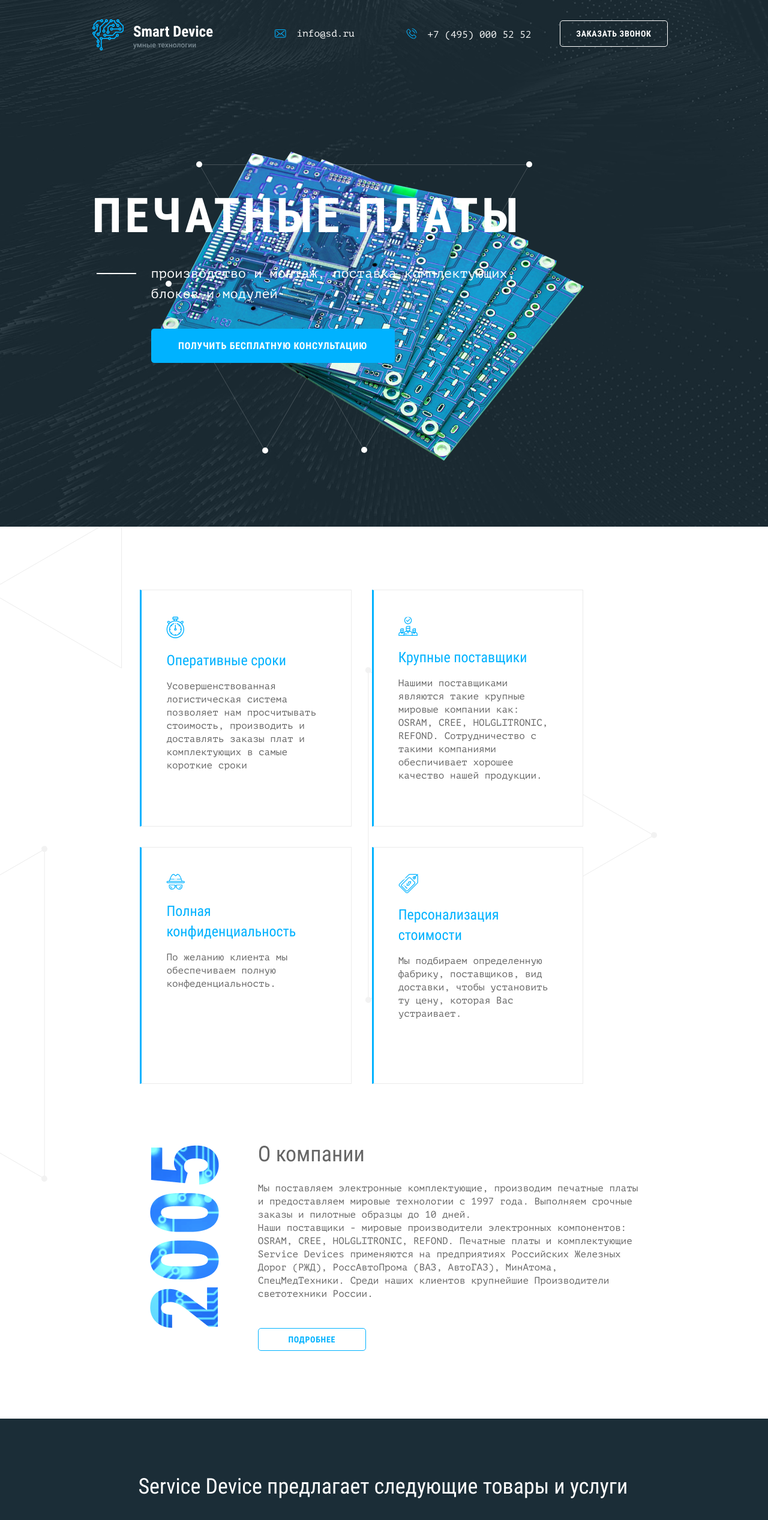
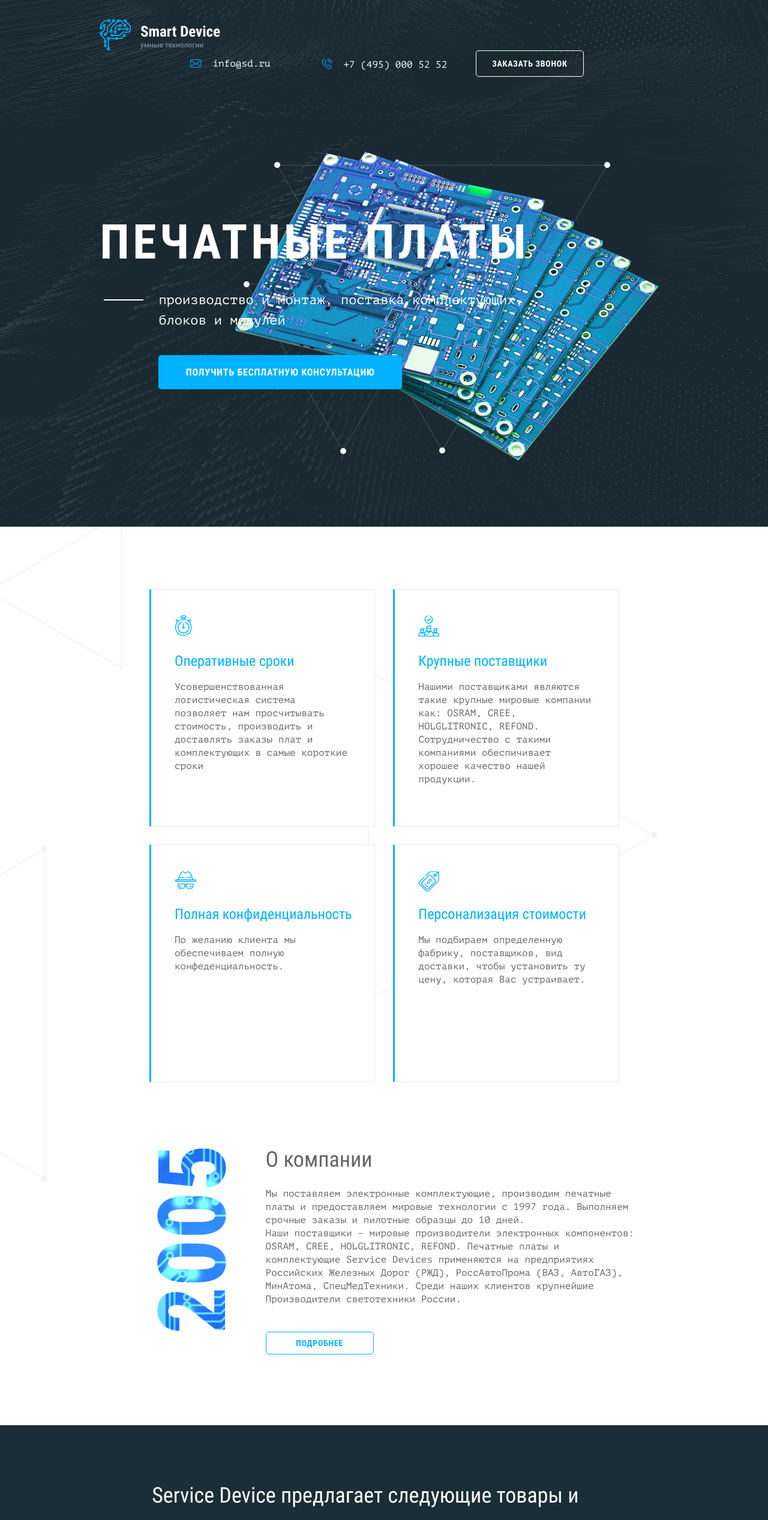
Before and after one commit to StasyaShu/smart-device, a website: page source/index.html in a window 1280 px wide. Shown: the top 2534 px of the page at 60% size. Drawn offline with nearby package versions, Linux system fonts and the light colour scheme; files that its build step writes are made by us from their sources; files whose address does not match are found by name.

Commit message:
PP desktop corr

```diff
--- a/source/sass/blocks/about.scss
+++ b/source/sass/blocks/about.scss
@@ -1,5 +1,5 @@
 .about {
-  margin: 0 0 113px 0;
+  margin: 0 0 118px 0;
 
   @media (max-width: 1023px) {
     margin: 0 0 70px 0;
@@ -7,7 +7,7 @@
 }
 
 .about__wrapper {
-  padding: 46px 16% 0;
+  padding: 57px 17% 0;
   position: relative;
 
   @media (max-width: 1023px) {
@@ -17,8 +17,8 @@
 
 .about__wrapper picture {
   position: absolute;
-  top: 49px;
-  left: 17%;
+  top: 56px;
+  left: 18%;
   z-index: -1;
 
   @media (max-width: 1023px) {
@@ -77,9 +77,9 @@
   display: grid;
   grid-template-rows: auto auto;
   grid-template-columns: 1fr;
-  grid-row-gap: 25px;
+  grid-row-gap: 24px;
   display: block;
-  margin: 0 0 46px 0;
+  margin: 0 0 43px 0;
   padding: 0;
   font-size: 16px;
   line-height: 22px;
--- a/source/sass/blocks/ads.scss
+++ b/source/sass/blocks/ads.scss
@@ -26,12 +26,12 @@
 }
 
 .ads__wrapper {
-  padding: 113px 18% 0;
+  padding: 113px 20% 0;
   display: grid;
-  grid-template-columns: 43% 43%;
+  grid-template-columns: 49% 49%;
   grid-template-rows: 1fr 1fr;
-  gap: 34px;
-  transform: translate(3px, -8px);
+  gap: 30px;
+  transform: translate(-7px, -9px);
 
   @media (max-width: 1023px) {
     padding: 100px 4% 0;
@@ -68,7 +68,7 @@
 
 .ads__wrapper div {
   cursor: pointer;
-  padding: 44px 41px 73px 41px;
+  padding: 43px 36px 67px 39px;
   border: 1px solid $grey-light;
   border-left: 3px solid $blue;
   background-color: $white;
@@ -93,7 +93,30 @@
 
 .ads__wrapper svg {
   fill: $blue;
-  margin: 0 0 15px 0;
+}
+
+.ads__time svg {
+  width: 29px;
+  height: 35px;
+  margin: 0 0 20px 0;
+}
+
+.ads__suppliers svg {
+  width: 35px;
+  height: 35px;
+  margin: 0 0 20px 0;
+}
+
+.ads__private svg {
+  width: 36px;
+  height: 31px;
+  margin: 0 0 20px;
+}
+
+.ads__price svg {
+  width: 35px;
+  height: 35px;
+  margin: 0 0 16px;
 }
 
 .ads__wrapper span {
--- a/source/sass/blocks/callback.scss
+++ b/source/sass/blocks/callback.scss
@@ -13,7 +13,7 @@
 }
 
 .callback__wrapper {
-  padding: 0 25% 0;
+  padding: 0 19% 0;
   display: flex;
   flex-wrap: wrap;
   justify-content: flex-end;
@@ -80,7 +80,7 @@
   display: flex;
   flex-direction: column;
   max-width: 570px;
-  transform: translate(-6px, 0px);
+  transform: translate(-17px,0);
 
   @media (max-width: 1023px) {
     max-width: 100%;
@@ -89,11 +89,12 @@
 
 .callback__content h2 {
   display: block;
-  margin: 0 0 8px 0;
+  margin: 0 0 4px 0;
   padding: 0;
   font-size: 36px;
   line-height: 51px;
   color: $white;
+  transform: translate(1px, -3px);
 
   @include roboto-regular;
 
--- a/source/sass/blocks/footer-copyright.scss
+++ b/source/sass/blocks/footer-copyright.scss
@@ -3,7 +3,6 @@
   grid-row: 2 / -1;
   position: relative;
   margin: 34px 0 0 0;
-  padding: 0 150px 0 0;
 
   @media (max-width: 767px) {
     margin: 0;
--- a/source/sass/blocks/footer-navigation.scss
+++ b/source/sass/blocks/footer-navigation.scss
@@ -1,8 +1,9 @@
 .footer-navigation__wrapper {
   display: grid;
-  grid-template-columns: 0.7fr 0.6fr;
+  grid-template-columns: .9fr .6fr;
   grid-template-rows: min-content 1fr;
-  grid-column-gap: 52px;
+  grid-column-gap: 100px;
+  transform: translate(34px, -2px);
 
   @media (max-width: 767px) {
     display: flex;
@@ -29,15 +30,6 @@
     bottom: 22px;
     left: -121px;
   }
-}
-
-.footer-navigation__wrapper h3 {
-  display: block;
-  padding-left: 35px;
-}
-
-.footer-navigation__wrapper div {
-  padding-left: 34px;
 }
 
 .footer-navigation__wrapper h3:first-of-type {
--- a/source/sass/blocks/page-footer.scss
+++ b/source/sass/blocks/page-footer.scss
@@ -5,12 +5,12 @@
 }
 
 .page-footer__wrapper {
-  padding: 66px 12% 0;
+  padding: 62px 13% 0;
   display: grid;
   grid-template-columns: min-content 1fr;
   grid-template-rows: 1fr min-content;
   grid-row-gap: 40px;
-  grid-column-gap: 186px;
+  grid-column-gap: 184px;
 
   @media (max-width: 1023px) {
     display: flex;
--- a/source/sass/blocks/page-header.scss
+++ b/source/sass/blocks/page-header.scss
@@ -33,7 +33,7 @@
 
 .page-header__wrapper {
   width: 100%;
-  padding: 32px 12% 0;
+  padding: 32px 13% 0;
   display: flex;
   flex-direction: column;
   position: relative;
@@ -52,8 +52,8 @@
   background-image: url("../img/decoration-promo-desktop.svg");
   background-repeat: no-repeat;
   background-position: 0 0;
-  top: -3px;
-  right: 390px;
+  top: -2px;
+  right: 260px;
 
   @media (max-width: 1023px) {
     background-image: url("../img/decoration-promo-tablet.svg");
@@ -75,7 +75,7 @@
 .page-header__picture {
   position: absolute;
   top: 253px;
-  right: 307px;
+  right: 183px;
   z-index: 2;
 
   @media (max-width: 1023px) {
@@ -138,9 +138,9 @@
   display: flex;
   flex-wrap: wrap;
   align-items: center;
-  width: 77%;
+  width: 85%;
   justify-content: flex-end;
-  transform: translate(8px, -4px);
+  transform: translate(1px, -4px);
 
   @media (max-width: 1023px) {
     width: auto;
--- a/source/sass/blocks/services.scss
+++ b/source/sass/blocks/services.scss
@@ -1,6 +1,6 @@
 .services {
   background-color: $dark;
-  padding: 88px 0 126px;
+  padding: 88px 0 134px;
 
   @media (max-width: 1023px) {
     padding: 53px 0 78px 0;
@@ -8,8 +8,9 @@
 }
 
 .services__wrapper {
-  padding: 0 18% 0;
+  padding: 0 19% 0;
   width: 100%;
+  transform: translate(10px,4px);
 
   @media (max-width: 1023px) {
     padding: 0 3% 0;
```
Also changed, not shown: build/css/style.min.css, 1 other file.
